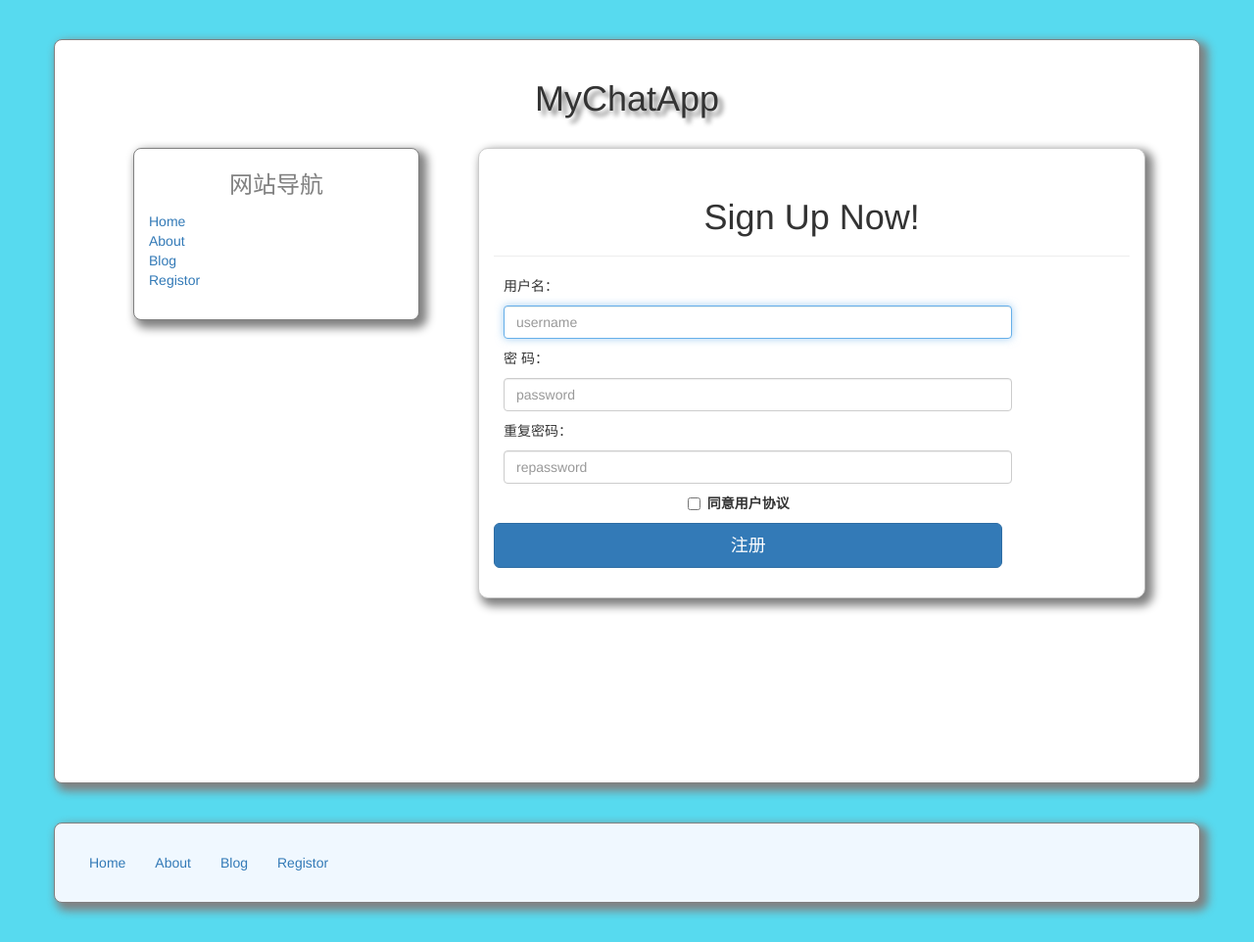
After one commit to pakeng/ChatServer, a Flask app: template MyServers/LoginServer/templates/register.html in a window 1280 px wide. The commit adds this page. Shown: the whole page at 98% size. Run offline with Flask 2, Linux system fonts and the light colour scheme; the template is opened without the code that fills it, so the values that code supplies are empty; some libraries are stand-ins or nearby versions.

Commit message:
引入flask 添加web 实现登陆api 实现注册web 登陆web

```diff
--- a/MyServers/LoginServer/DataBase/Tables.py
+++ b/MyServers/LoginServer/DataBase/Tables.py
@@ -16,8 +16,8 @@ class User(Base):
     __tablename__ = 'user'
     id = Column(Integer, primary_key=True)
     name = Column(String(32))
-    uid = Column(String(32))
-    pwd = Column(String(16))
+    uid = Column(String(64))
+    pwd = Column(String(64))
 
     __table_args__ = (
     UniqueConstraint('id', 'name', 'uid', name='uix_id_name_uid'),
--- /dev/null
+++ b/MyServers/LoginServer/LoginLogic/ApiServer.py
@@ -0,0 +1,39 @@
+import hashlib
+
+from flask_restful import  reqparse, abort, Resource
+from MyServers.LoginServer.DataBase.Tables import User
+from MyServers.LoginServer.DBHelper.DateBaseHelper import DBHelper
+from MyServers.LoginServer.LoginLogic.LoginHelper import Login
+from MyServers.LoginServer.LoginLogic.ResponeBean import UserBean, ErrorBean
+
+APIS = {
+    'Login': {'task': 'build an API'},
+    'todo2': {'task': '?????'},
+    'todo3': {'task': 'profit!'},
+}
+
+parser = reqparse.RequestParser()
+parser.add_argument('username')
+parser.add_argument('password')
+
+
+def abort_if_todo_doesnt_exist(api_id):
+    if api_id not in APIS:
+        abort(404, message="APIS {} doesn't exist".format(api_id))
+
+
+class LoginApi(Resource):
+
+    def get(self, todo_id):
+        return APIS[todo_id]
+
+    def post(self):
+        args = parser.parse_args()
+        name = args['username']
+        pwd = args['password']
+        pwd = hashlib.sha256(str(pwd).encode('utf-8')).hexdigest()
+        user, err = Login.valid_login_get_user(name, pwd)
+        if user:
+            return UserBean(user.uid, 'test token').__str__()
+        else:
+            return ErrorBean('login', err).__str__()
--- a/MyServers/LoginServer/login_server.py
+++ b/MyServers/LoginServer/login_server.py
@@ -1,49 +1,84 @@
-from flask import Flask, request
+import hashlib
+from flask import Flask, request, make_response, url_for
 from flask import render_template
+from werkzeug.utils import redirect
 
-from MyServers.LoginServer.DataBase import Tables
+from MyServers.LoginServer.LoginLogic.ApiServer import LoginApi
 from MyServers.LoginServer.LoginLogic.LoginHelper import Login
-
-app = Flask('MyLoginServer')
+from flask_restful import Api
 
 
-@app.route('/')
+loginWebApp = Flask('MyLoginWebServer')
+# loginApiApp = Flask('MyLoginApiServer')
+api = Api(loginWebApp)
+
+
+@loginWebApp.route('/')
 def root():
     return render_template('index.html')
 
 
-@app.route('/register', methods=['POST', 'GET'])
+@loginWebApp.route('/register', methods=['POST', 'GET'])
 def register():
     error = None
     if request.method == 'POST':
-        username = request.form['username']
-        pwd = request.form['password']
-        if username and pwd :
+        try:
+            error = " username error"
+            username = request.form['username']
+            error = " password error"
+            pwd = request.form['password']
+        except KeyError:
+            # return render_template('register.html', error=error)
+            login_url = url_for('login')
+            return redirect(login_url)
+
+        if username and pwd:
             if Login.register(username, pwd):
-                return 'Register Success'
+                return render_template('login.html')
             else:
-                error = "Register ERROR"
-    return render_template('login.html', error=error)
+                error = "username has registered"
+    return render_template('register.html', error=error)
 
 
-@app.route(r'/registerNew')
+@loginWebApp.route(r'/registerNew')
 def registerNew():
     return 'registerNew'
 
 
-@app.route('/login', methods=['POST', 'GET'])
+@loginWebApp.route(r'/about')
+def about():
+    return render_template('about.html')
+
+
+@loginWebApp.route('/login', methods=['POST', 'GET'])
 def login():
     error = None
     if request.method == 'POST':
-        if Login.valid_login(request.form['username'], request.form['password']):
-            return render_template('login_success.html', result={'username': request.form['username']})
+        try:
+            error = "username error"
+            username = request.form['username']
+            error = 'password error'
+            pwd = request.form['password']
+            pwd_hash = hashlib.sha256(str(pwd).encode('utf-8')).hexdigest()
+        except KeyError:
+            return render_template("login.html", error=error)
+
+        if Login.valid_login(username, pwd_hash):
+            response = make_response(render_template("login_success.html", result={"username": username}))
+            response.set_cookie('username', username)
+            return response
         else:
             error = 'Invalid username/password'
-    # the code below is executed if the request method
-    # was GET or the credentials were invalid
     return render_template('login.html', error=error)
 
 
+def init_api():
+    api.add_resource(LoginApi, "/api/login")
+
+
 if __name__ == '__main__':
-    print(app.name)
-    app.run("0.0.0.0", "8088", True)
+    print(loginWebApp.name)
+    # loginWebApp.run("0.0.0.0", "8088", True)
+    init_api()
+    # print(loginApiApp.name)
+    loginWebApp.run("0.0.0.0", "8088", True)
--- /dev/null
+++ b/MyServers/LoginServer/static/comm.css
@@ -0,0 +1,153 @@
+ ul {
+     list-style: none;
+     /* 去掉ul前面的符号 */
+     margin: 0px;
+     /* 与外界元素的距离为0 */
+     padding: 0px;
+     /* 与内部元素的距离为0 */
+     width: auto;
+     /* 宽度根据元素内容调整 */
+ }
+
+ .body {
+     background-color: #57daef;
+ }
+ /* 右侧区块 */
+
+ .right {
+     background-color: white;
+     border-color: #ccc;
+     border-style: solid;
+     border-width: 1px;
+     margin: 20px 20px 20px 40px;
+     border-radius: 10px;
+     padding: 30px 10px 30px 30px;
+     box-shadow: gray 5px 5px 10px 3px;
+ }
+
+ .right-content {
+     background-color: white;
+ }
+ /* box-shadow：color  h-shadow  v-shadow blur spread  inset； */
+ /* 左侧区块 */
+
+ .left {
+     background-color: white;
+     padding: 20px;
+     border-color: gray;
+     border-style: solid;
+     border-width: 1px;
+     border-radius: 8px;
+     margin: 20px 20px 20px 80px;
+     box-shadow: gray 5px 5px 10px 3px;
+ }
+
+ .left-content {
+     background-color: white;
+ }
+
+ .left-content #nav-title {
+     font-size: 24px;
+     color: gray;
+ }
+
+ .left-content ul li {
+     margin: 10xp;
+ }
+ /* 基础容器 */
+
+ .m-container {
+     width: 100%;
+     height: 100%;
+     min-height: 760px;
+     padding: 20px;
+     border-color: gray;
+     border-style: solid;
+     border-width: 1px;
+     border-radius: 8px;
+     box-shadow: gray 5px 5px 10px 3px;
+     margin: 40px;
+     background-color: white;
+ }
+ /* footer 容器 */
+
+ .footer-container {
+     background-color: aliceblue;
+     padding: 30px;
+     border-color: gray;
+     border-style: solid;
+     border-width: 1px;
+     border-radius: 8px;
+     box-shadow: gray 5px 5px 10px 3px;
+     margin: 40px;
+ }
+
+ .footer-container ul li {
+     float: left;
+     /* 向左漂移，将竖排变为横排 */
+     margin-left: 20px;
+     margin-right: 10px;
+ }
+ /* 内容头部 */
+
+ .header {
+     width: 100%;
+     text-align: center;
+ }
+
+ .header p {
+     text-shadow: 5px 5px 5px gray
+ }
+ /* 文章 */
+
+ .post-header {
+     width: 100%;
+     height: 100%;
+ }
+
+ .post-info-content {
+     float: right;
+ }
+
+ .post-header .post-info-time {
+     display: inline;
+     margin-right: 10px;
+ }
+
+ .post-header .post-info-author {
+     margin-right: 10px;
+     float: right;
+ }
+
+ .post-content {
+     clear: both;
+ }
+ /* center */
+
+ .center {
+     text-align: center;
+ }
+ /* 表格 */
+
+ .m-form {
+     width: 80%;
+     border: black;
+     border-width: 1px;
+ }
+
+ .m-form .input-label {
+     float: left;
+     margin-left: 10px;
+     margin-right: 10px;
+ }
+
+ .m-form input {
+     margin: 10px 10px;
+ }
+ /* 一行错误信息显示 */
+
+ .error-label {
+     padding: 10px;
+     margin: 5px;
+     color: red;
+ }
--- /dev/null
+++ b/MyServers/LoginServer/templates/base_template.html
@@ -0,0 +1,49 @@
+<!DOCTYPE html>
+<html lang="zh_cn">
+
+<head>
+    <meta charset="UTF-8">
+    <link rel="stylesheet" type="text/css" href="../static/comm.css" />
+    <!-- 新 Bootstrap 核心 CSS 文件 -->
+    <link href="https://cdn.staticfile.org/twitter-bootstrap/3.3.7/css/bootstrap.min.css" rel="stylesheet">
+
+    <!-- jQuery文件。务必在bootstrap.min.js 之前引入 -->
+    <script src="https://cdn.staticfile.org/jquery/2.1.1/jquery.min.js"></script>
+
+    <!-- 最新的 Bootstrap 核心 JavaScript 文件 -->
+    <script src="https://cdn.staticfile.org/twitter-bootstrap/3.3.7/js/bootstrap.min.js"></script>
+    {% block title %}
+    <title>MyChatApp -- 一个简单的聊天软件</title>
+    {% endblock %}
+</head>
+
+<body class="body">
+    <div class="m-container container">
+        <div class="header">
+            <h1 id="title">
+                <p>MyChatApp</p>
+            </h1>
+        </div>
+
+        <div class="row">
+            <div class="col-md-3 left">
+                {% block left %}
+                <h1> left container </h1> {% endblock %}
+            </div>
+            <div class="col-md-7 right">
+                {% block right %}
+                <h1> right container </h1> {% endblock %}
+            </div>
+        </div>
+    </div>
+</body>
+<footer class="container footer-container">
+    <ul class="website-map-nav">
+        <li><a href="#">Home</a></li>
+        <li><a href="#">About</a></li>
+        <li><a href="#">Blog</a></li>
+        <li><a href="#">Registor</a></li>
+    </ul>
+</footer>
+
+</html>
--- a/MyServers/LoginServer/templates/login_success.html
+++ b/MyServers/LoginServer/templates/login_success.html
@@ -2,10 +2,12 @@
 <html lang="zh_cn">
 <head>
     <meta charset="UTF-8">
+    <link style="../static/comm.css" />
     <title>Login Success</title>
 </head>
 <body>
 Login Success
 WellCome, {{result['username']}}!
+show cookies {{ request.cookies.get('username') }}
 </body>
 </html>
--- /dev/null
+++ b/MyServers/LoginServer/templates/register.html
@@ -0,0 +1,24 @@
+{% extends "base_template.html" %} {% block title %}
+<title>Register for MyChatApp Account</title>{% endblock %} {% block left %}{% include './widgets/left.html' %}{% endblock %} {% block right %}
+<h1 class="post-title center" id="post-title">Sign Up Now!</h1>
+<hr>
+<div class="post-header m-form">
+    <form class="form-signin center" role="form" action="" method="POST">
+        <div class="username">
+            <p class="input-label">用户名：</p>
+            <input type="text" class="form-control" placeholder="username" name="username" required autofocus></div>
+        <div class="password">
+            <p class="input-label">密 码：</p><input type="password" name="password" placeholder="password" class="form-control" required></div>
+        <div class="password">
+            <p class="input-label">重复密码：</p><input type="password" name="re-password" placeholder="repassword" class="form-control" required></div>
+        <label class="checkbox">
+            <input type="checkbox" value="remember-me"> 同意用户协议
+        </label>
+        <button class="btn btn-lg btn-primary btn-block" type="submit">注册</button>
+    </form>
+    {% if error %}
+    <p class="error-label">{{ error }}</p>
+    {% endif %}
+</div>
+
+{% endblock %}
--- /dev/null
+++ b/MyServers/LoginServer/templates/widgets/left.html
@@ -0,0 +1,11 @@
+<div class="left-content">
+    <div class="center">
+        <p id="nav-title">网站导航</p>
+    </div>
+    <ul class="website-map-nav">
+        <li><a href="../">Home</a></li>
+        <li><a href="about">About</a></li>
+        <li><a href="http://pinode.cn/">Blog</a></li>
+        <li><a href="register">Registor</a></li>
+    </ul>
+</div>
```
Also changed, not shown: MyServers/LoginServer/LoginLogic/LoginHelper.py (+27 -7 lines), MyServers/LoginServer/LoginLogic/ResponeBean.py (added, +28 -0 lines), MyServers/LoginServer/templates/about.html (added, +8 -0 lines), MyServers/LoginServer/templates/index.html (+23 -10 lines), MyServers/LoginServer/templates/login.html (+16 -10 lines), 1 other file.
